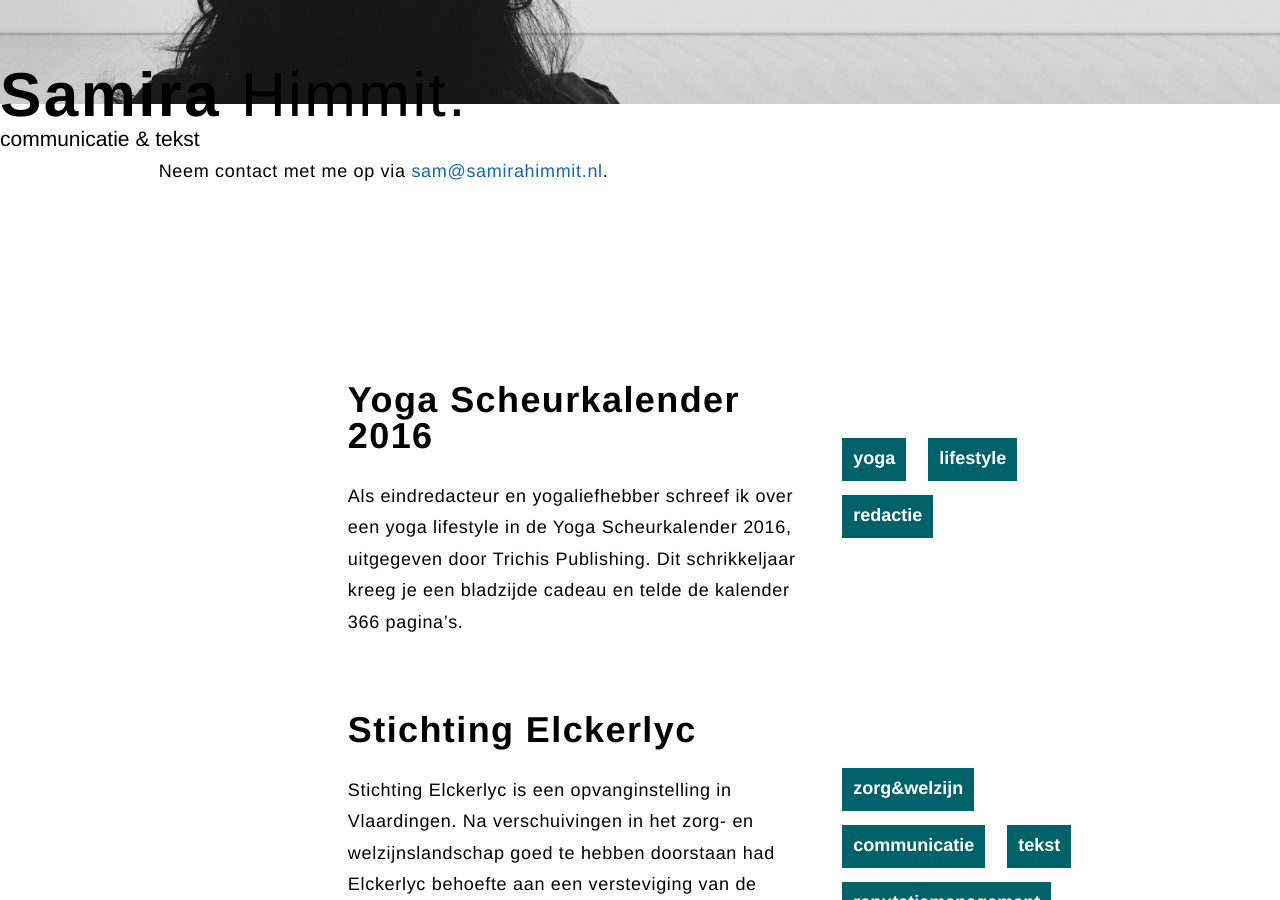
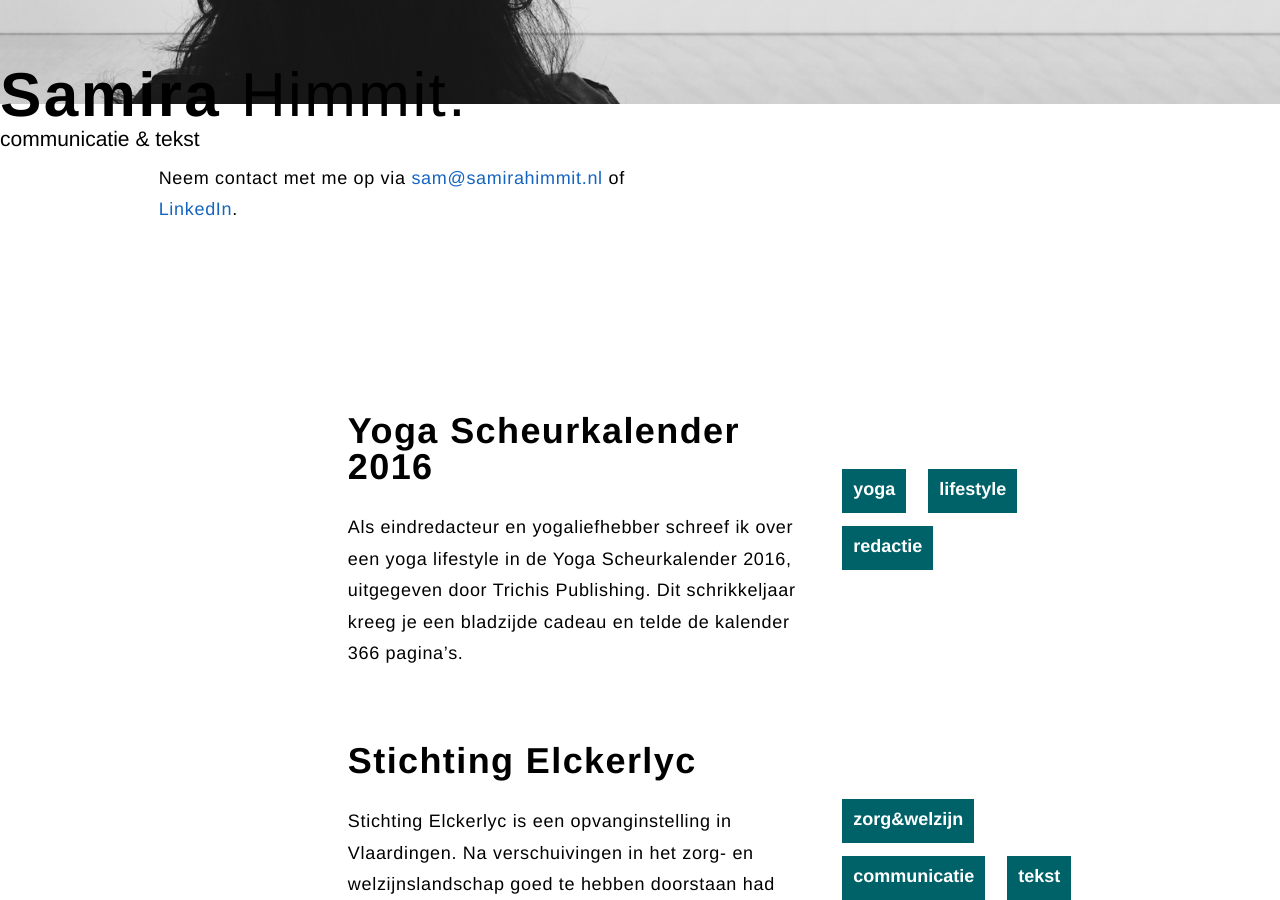
Before and after one commit to samirahimmit/samirahimmit.github.io, a Jekyll site: the page built from index.md, in a window 1280 px wide and 900 px high, scrolled down 796 px. Built offline with Jekyll 4.4.1, drawn with Linux system fonts in a browser that asks for light colours.

Commit message:
Update 02-contact.md

```diff
--- a/content/02-contact.md
+++ b/content/02-contact.md
@@ -1 +1 @@
-Neem contact met me op via [sam@samirahimmit.nl](mailto:sam@samirahimmit.nl).
+Neem contact met me op via [sam@samirahimmit.nl](mailto:sam@samirahimmit.nl) of [LinkedIn](https://nl.linkedin.com/in/samirahimmit).
```
